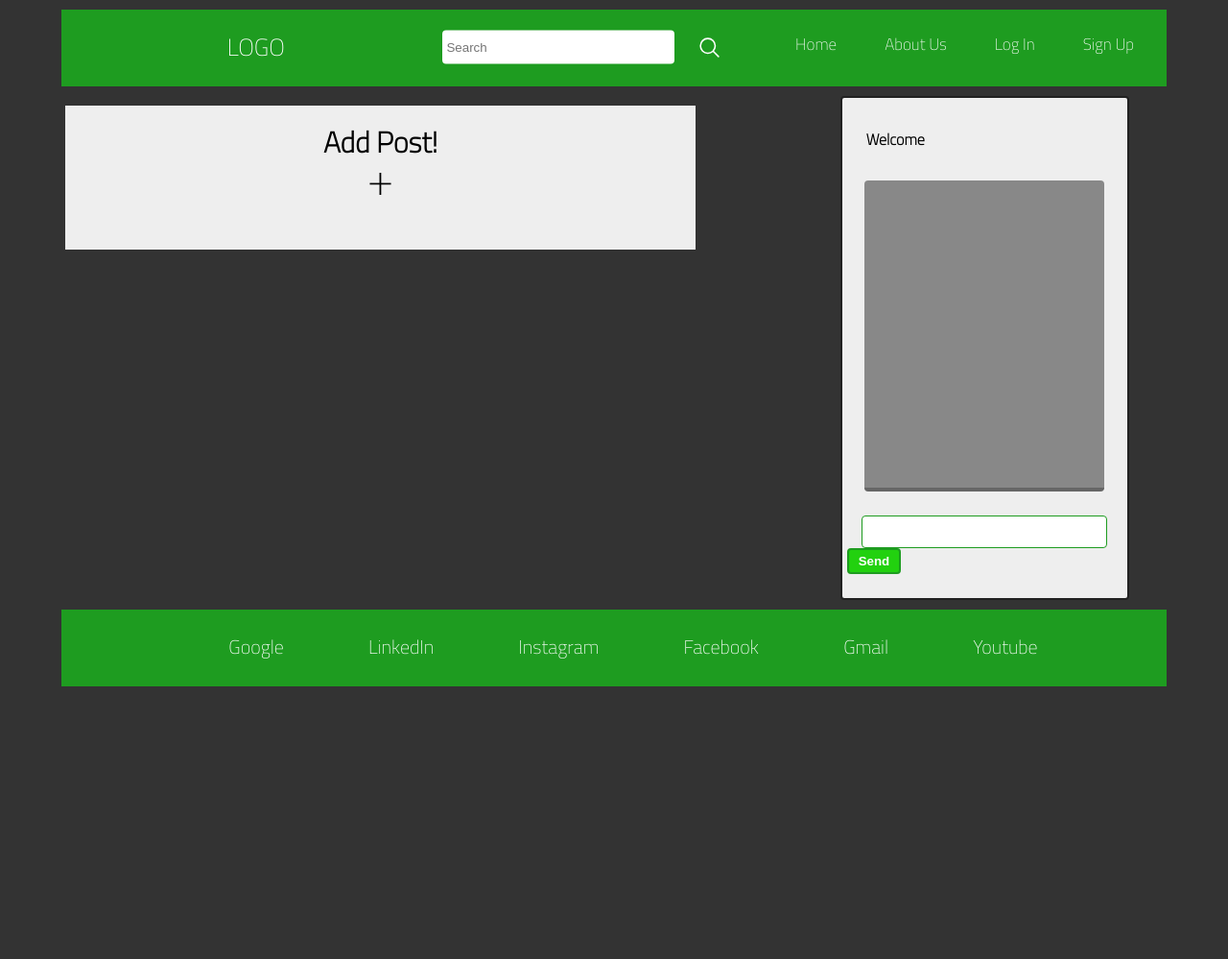
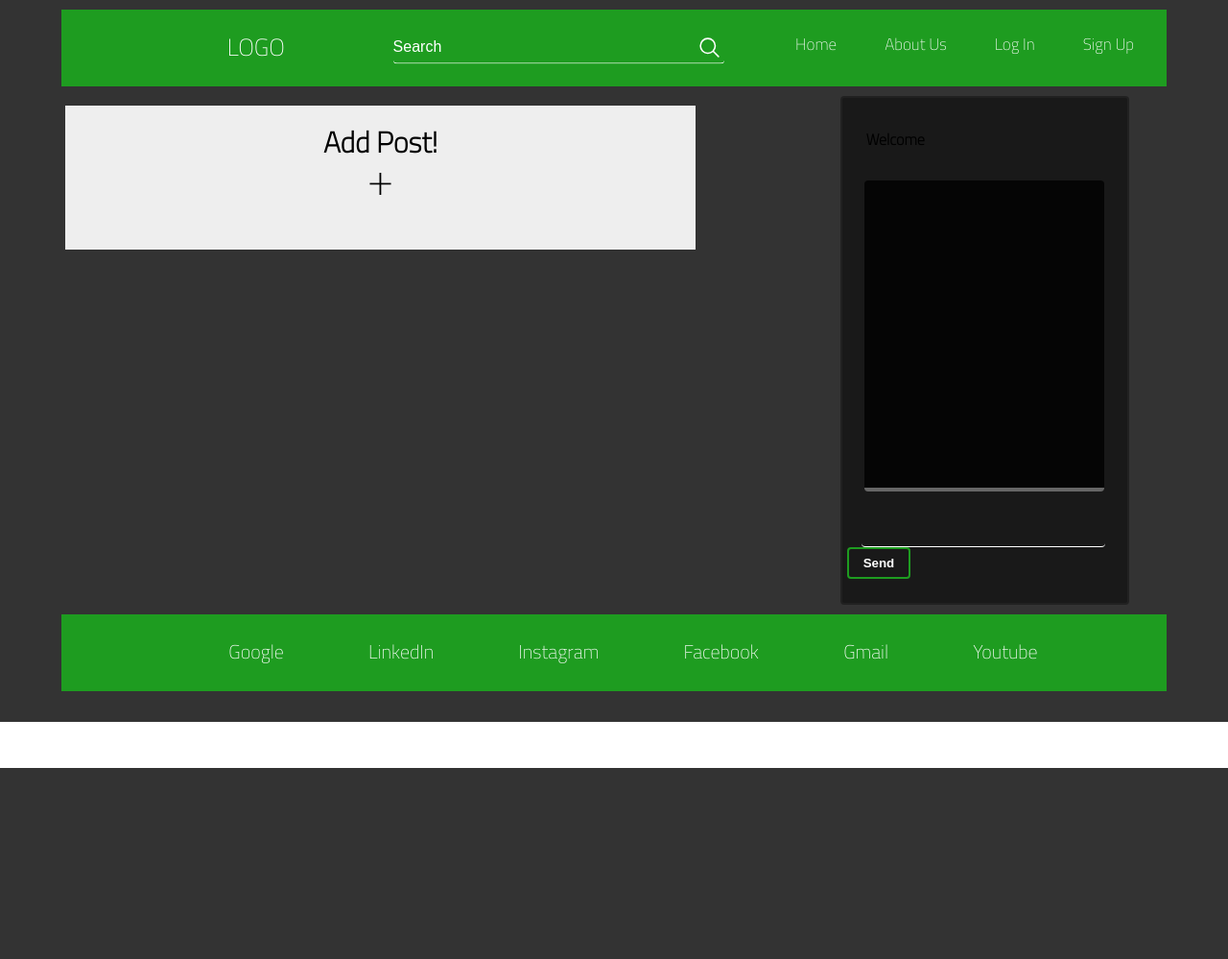
Before and after one commit to GranitDeliu1/WebProject, a PHP site: page / in a window 1280 px wide. Shown: the top 999 px of the page at 96% size. After the commit the page ends 800 px from the top, so only its background shows below. Run offline with PHP 8.4, Linux system fonts and the light colour scheme.

Commit message:
fifth commit

```diff
--- a/css/style.css
+++ b/css/style.css
@@ -8,7 +8,7 @@ body{
 
 #main-div{
     width: 100%;
-    height: 2000px;
+    height: auto;
     background-color:#333;
 }
 
@@ -52,7 +52,6 @@ body{
     display: flex;
     justify-content: center;
     position: relative;
-    /* background-color: red; */
 }
 
 #search input{
@@ -64,13 +63,20 @@ body{
     -ms-transform: translateY(-50%);
     transform: translateY(-50%);
     border-radius: 4px;
-    /* border-color: white; */
     border: 2px solid white;
+    width: 100%;
+    padding: 10px 0;
+    font-size: 16px;
+    color: #fff;
+    margin-bottom: 30px;
+    border: none;
+    border-bottom: 1px solid #fff;
+    outline: none;
+    background: transparent;
 }
 
-#search input:focus{
-    /* background-color: red; */
-    border-color: red;
+::placeholder{
+    color: white;
 }
 
 #search a ion-icon{
@@ -178,7 +184,7 @@ ul a:hover::after{
 #wrapper {
     margin: 0 auto;
     padding-bottom: 25px;
-    background: #eee;
+    background: rgba(0,0,0,.5);
     width: 600px;
     max-width: 80%;
     border: 2px solid #212121;
@@ -190,7 +196,7 @@ ul a:hover::after{
     margin: 0 auto;
     margin-bottom: 25px;
     padding: 10px;
-    background: #888;
+    background: rgba(0,0,0,.8);
     height: 300px;
     max-width: 230px;
     overflow: auto;
@@ -202,19 +208,29 @@ ul a:hover::after{
     flex: 1;
     height: 30px;
     border-radius: 4px;
-    border: 1px solid #1e9c20;
     width: 250px;
     margin-left: 20px;
+    font-size: 16px;
+    color: #fff;
+    border: none;
+    border-bottom: 1px solid #fff;
+    outline: none;
+    background: transparent;
 }
 
 #submitmsg{
-    background: #22d10f;
+    background: inherit;
     border: 2px solid #1e9c20;
     color: white;
-    padding: 4px 10px;
+    padding: 7px 15px;
     font-weight: bold;
     border-radius: 4px;
     margin-left: 5px;
+}
+
+#submitmsg:hover{
+    background-color: #1e9c20;
+    transition: 0.5s;
 }
 
 #menu{
@@ -236,7 +252,7 @@ ul a:hover::after{
     display: flex;
     justify-content: space-around;
     background-color: #1e9c20;
-    margin-bottom: 12px;
+    margin-bottom: 32px;
 }
 
 #list2{
```
